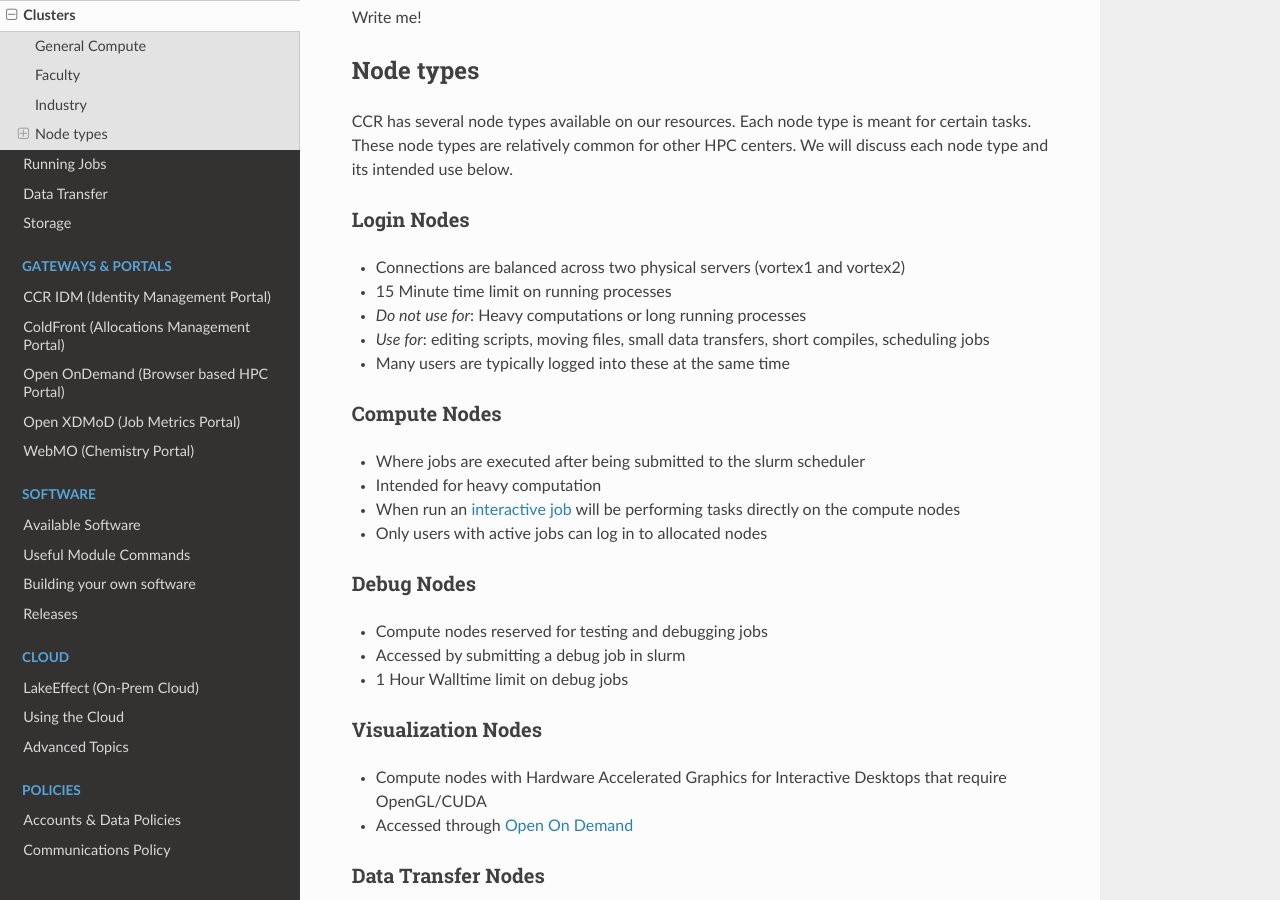
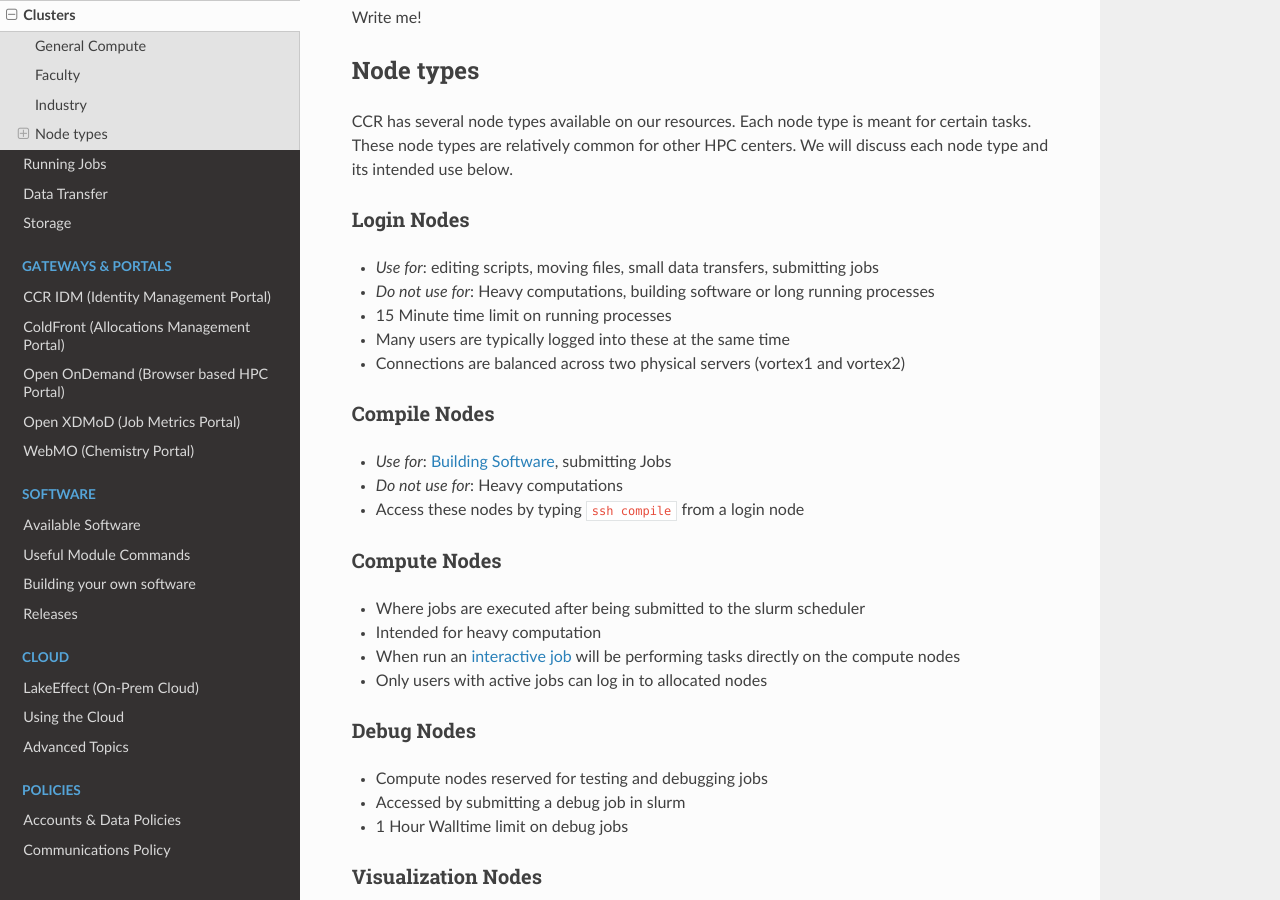
Before and after one commit to ubccr/ccrdocs, an MkDocs documentation site: the page built from pages/hpc/clusters.md, in a window 1280 px wide and 900 px high, scrolled down 418 px. Built offline with MkDocs 1.6.1, drawn with Linux system fonts in a browser that asks for light colours; nearby versions of some CDN libraries.

Commit message:
added compile node and reoworded the login node

```diff
--- a/pages/hpc/clusters.md
+++ b/pages/hpc/clusters.md
@@ -21,11 +21,17 @@ type and its intended use below.
 
 ### Login Nodes
 
+* _Use for_: editing scripts, moving files, small data transfers, submitting jobs
+* _Do not use for_: Heavy computations, building software or long running processes
+* 15 Minute time limit on running processes
+* Many users are typically logged into these at the same time
 * Connections are balanced across two physical servers (vortex1 and vortex2)
-* 15 Minute time limit on running processes
-* _Do not use for_: Heavy computations or long running processes
-* _Use for_: editing scripts, moving files, small data transfers, short compiles, scheduling jobs
-* Many users are typically logged into these at the same time
+
+### Compile Nodes
+
+* _Use for_: [Building Software](../software/building.md), submitting Jobs
+* _Do not use for_: Heavy computations
+* Access these nodes by typing `ssh compile` from a login node
 
 ### Compute Nodes
 
```
